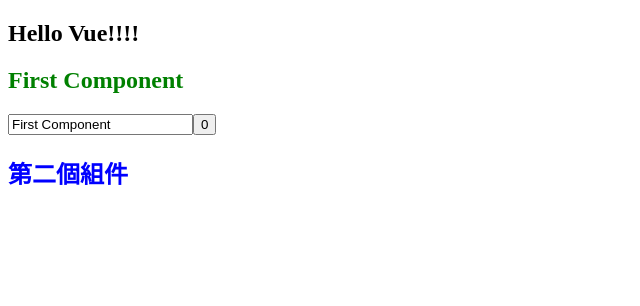
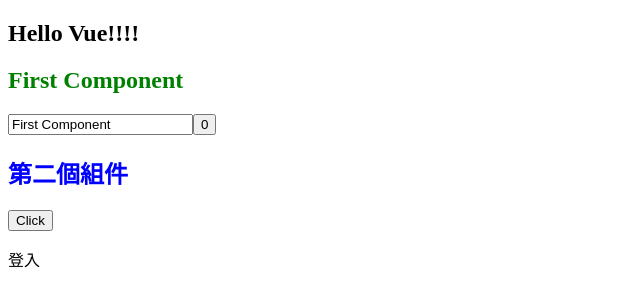
Before and after one commit to HsiaoHungWang/vue-mfee, a Vue app: page / in a window 1280 px wide. Shown: the top 306 px of the page, without its empty margins (0-640 px from the left). Built offline with nearby package versions, Linux system fonts and the light colour scheme.

Commit message:
Text Interpolation

```diff
--- a/src/components/SecondComponent.vue
+++ b/src/components/SecondComponent.vue
@@ -1,9 +1,13 @@
 <script setup>
+import { ref } from 'vue';
 
+const isLogin = ref(false)
 </script>
 
 <template>
  <h2>第二個組件</h2>
+ <button>Click</button>
+ <p>{{ isLogin ? "登出":"登入" }}</p>
 </template>
 
 <style lang="css" scoped>
```
